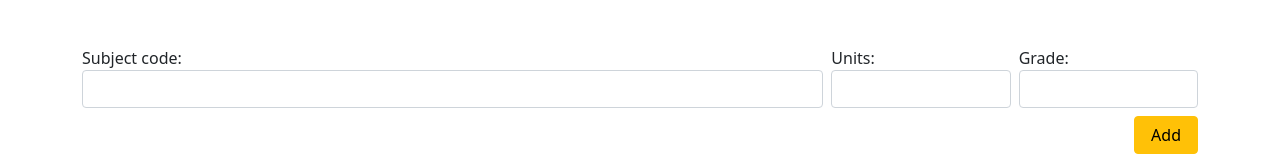
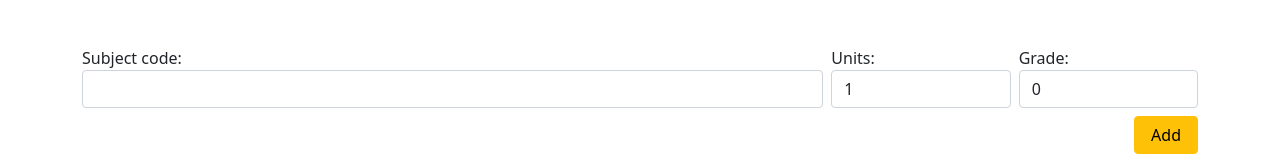
Before and after one commit to arvl130/vue-gwa-calculator, a Vue app: page / in a window 1280 px wide. Shown: the part 167-327 px from the top of the page. Built offline with nearby package versions, Linux system fonts and the light colour scheme.

Commit message:
fix: Use input type number for textboxes

```diff
--- a/src/components/GradeItem.vue
+++ b/src/components/GradeItem.vue
@@ -41,41 +41,48 @@
       {{ props.grade.subjectCode }}
     </div>
     <div class="col-2">
-      <input type="text" class="form-control" v-model="local_grade.units" />
+      <input
+        type="number"
+        class="form-control"
+        v-model="local_grade.units"
+        :min="1"
+      />
     </div>
     <div class="col-2">
       <input
-        type="text"
+        type="number"
         class="form-control"
         v-model="local_grade.pointGrade"
+        :min="0"
+        :step="0.01"
       />
     </div>
   </div>
 </template>
 
 <script setup>
-import { onMounted, ref } from "vue";
-import { useGradesStore } from "../stores/grades";
+import { onMounted, ref } from "vue"
+import { useGradesStore } from "../stores/grades"
 
 const props = defineProps({
   grade: Object,
-});
+})
 
-const isEditable = ref(false);
+const isEditable = ref(false)
 const local_grade = ref({
   subjectCode: "",
-  units: "",
-  pointGrade: "",
-});
-const gradesStore = useGradesStore();
-const getGradeBySubjectCode = gradesStore.getGradeBySubjectCode;
+  units: 1,
+  pointGrade: 0,
+})
+const gradesStore = useGradesStore()
+const getGradeBySubjectCode = gradesStore.getGradeBySubjectCode
 
 onMounted(() => {
-  local_grade.value = { ...getGradeBySubjectCode(props.grade) };
-});
+  local_grade.value = { ...getGradeBySubjectCode(props.grade) }
+})
 
 const commitLocalGrade = (new_grade) => {
-  gradesStore.editGrade(new_grade);
-  isEditable.value = !isEditable.value;
-};
+  gradesStore.editGrade(new_grade)
+  isEditable.value = !isEditable.value
+}
 </script>
--- a/src/components/GradesForm.vue
+++ b/src/components/GradesForm.vue
@@ -10,13 +10,24 @@
       <div class="col-md-2">
         <div class="form-group">
           <label for="">Units:</label>
-          <input type="text" class="form-control" v-model="grade.units" />
+          <input
+            type="number"
+            class="form-control"
+            v-model="grade.units"
+            :min="1"
+          />
         </div>
       </div>
       <div class="col-md-2">
         <div class="form-group">
           <label for="">Grade:</label>
-          <input type="text" class="form-control" v-model="grade.pointGrade" />
+          <input
+            type="number"
+            class="form-control"
+            v-model="grade.pointGrade"
+            :min="0"
+            :step="0.01"
+          />
         </div>
       </div>
     </div>
@@ -32,14 +43,14 @@
 </template>
 
 <script setup>
-import { reactive } from "vue";
-import { useGradesStore } from "../stores/grades";
+import { reactive } from "vue"
+import { useGradesStore } from "../stores/grades"
 
 const grade = reactive({
   subjectCode: "",
-  units: "",
-  pointGrade: "",
-});
+  units: 1,
+  pointGrade: 0,
+})
 
-const gradesStore = useGradesStore();
+const gradesStore = useGradesStore()
 </script>
```
